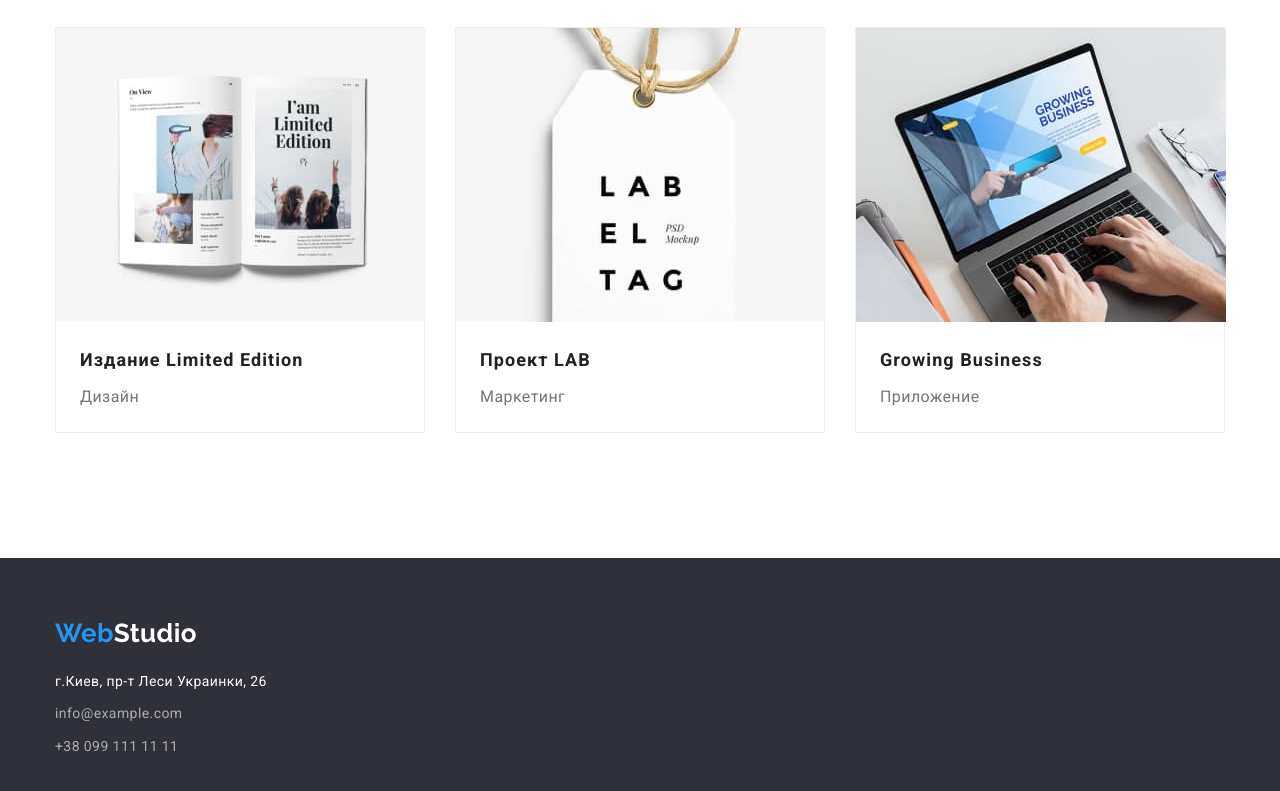
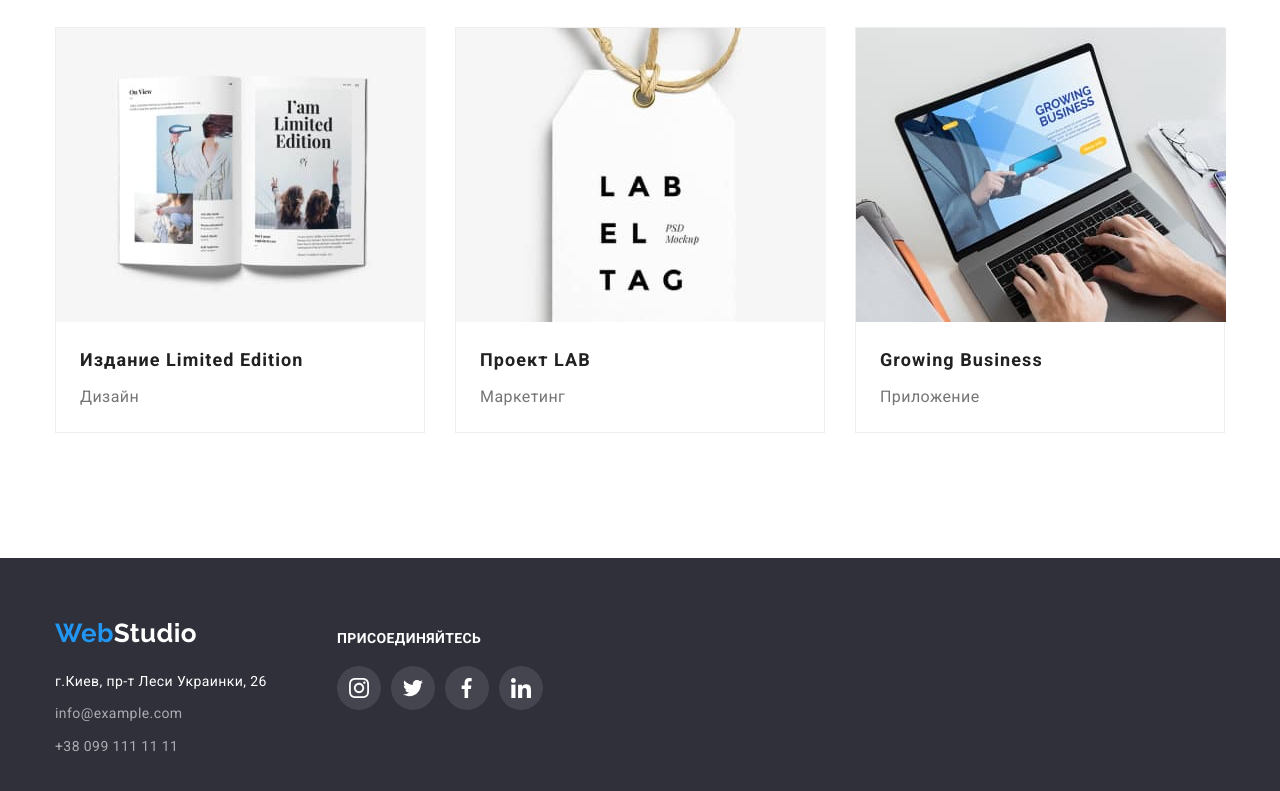
Before and after one commit to korysergey55/goit-markup-hw04, a plain HTML site: page portfolio.html in a window 1280 px wide. Shown: the part 1112-1903 px from the top of the page. Drawn offline with nearby package versions, Linux system fonts and the light colour scheme.

Commit message:
footer-sotial

```diff
--- a/css/styles.css
+++ b/css/styles.css
@@ -41,7 +41,16 @@ body {
   margin: 0;
 }
 /* ====================== Components ================================*/
-
+.visually-hidden {
+  position: absolute !important;
+  clip: rect(1px 1px 1px 1px); /* IE6, IE7 */
+  clip: rect(1px, 1px, 1px, 1px);
+  padding: 0 !important;
+  border: 0 !important;
+  height: 1px !important;
+  width: 1px !important;
+  overflow: hidden;
+}
 .container {
   margin: auto;
   width: 1200px;
@@ -68,6 +77,7 @@ body {
 .logo-white {
   color: #ffffff;
 }
+
 /* ====================== HEADER =====================================*/
 /* ====================== HEADER-NAVI =====================================*/
 .header {
@@ -348,6 +358,10 @@ body {
   fill: var(--akcent-color);
 }
 /* ======================fOOTER=========================================*/
+.footer .container {
+  display: flex;
+  justify-content: start;
+}
 .footer {
   padding-bottom: 60px;
   padding-top: 60px;
@@ -372,6 +386,46 @@ body {
 }
 .contact:not(:last-child) {
   margin-bottom: 9px;
+}
+
+/* ======================fOOTER-social=========================================*/
+.footer-social-title {
+  padding-left: 70px;
+  margin-top: 12px;
+  margin-bottom: 20px;
+
+  font-family: Roboto, sans-serif;
+  font-style: normal;
+  font-weight: bold;
+  font-size: 14px;
+  line-height: 16px;
+  letter-spacing: 0.03em;
+  text-transform: uppercase;
+  color: #ffffff;
+}
+.footer-social-list {
+  display: flex;
+  justify-content: space-between;
+  align-items: center;
+  /* padding-left: 70px; */
+  margin-left: 70px;
+}
+.footer-social-link {
+  display: flex;
+  justify-content: center;
+  align-items: center;
+  margin-right: 10px;
+
+  width: 44px;
+  height: 44px;
+  fill: #ffffff;
+  background-color: rgba(255, 255, 255, 0.1);
+  border-radius: 50%;
+
+}
+.footer-social-link:hover,
+.footer-social-link:focus {
+  background-color: var(--akcent-color);
 }
 /* ======================Partfolio=======================================*/
 .partfolio-title {
--- a/portfolio.html
+++ b/portfolio.html
@@ -137,8 +137,9 @@
             </section>
         </main>
 <!-----fOOTER------->
-    <footer class="footer">
-        <div class="container">
+<footer class="footer">
+    <div class="container">
+        <div class="footer-left-side">
             <a class="logo" href="./index.html"> Web<span class="logo-white">Studio</span>
             </a>
             <address>
@@ -149,6 +150,44 @@
                 <a class="contact" href="tel:+380991111111">+38 099 111 11 11</a>
             </address>
         </div>
-    </footer>
+        <div class="footer-social">
+            <p class="footer-social-title">присоединяйтесь</p>
+            <ul class="footer-social-list">
+                <li class="footer-social-item">
+                    <a class="footer-social-link">
+                        <svg class="footer-social-logo" width="20" height="20">
+                            <use href="./images/sprite-main.svg#icon-instagram">
+                            </use>
+                        </svg>
+                    </a>
+                </li>
+                <li class="footer-social-item">
+                    <a class="footer-social-link">
+                        <svg class="footer-social-logo" width="20" height="20">
+                            <use href="./images/sprite-main.svg#icon-tvitter">
+                            </use>
+                        </svg>
+                    </a>
+                </li>
+                <li class="footer-social-item">
+                    <a class="footer-social-link">
+                        <svg class="footer-social-logo" width="20" height="20">
+                            <use href="./images/sprite-main.svg#icon-fasebook">
+                            </use>
+                        </svg>
+                    </a>
+                </li>
+                <li class="footer-social-item">
+                    <a class="footer-social-link">
+                        <svg class="footer-social-logo" width="20" height="20">
+                            <use href="./images/sprite-main.svg#icon-linkedin">
+                            </use>
+                        </svg>
+                    </a>
+                </li>
+            </ul>
+        </div>
+    </div>
+</footer>
 </body>
 </html>
```
Also changed, not shown: index.html (+40 -1 lines).
